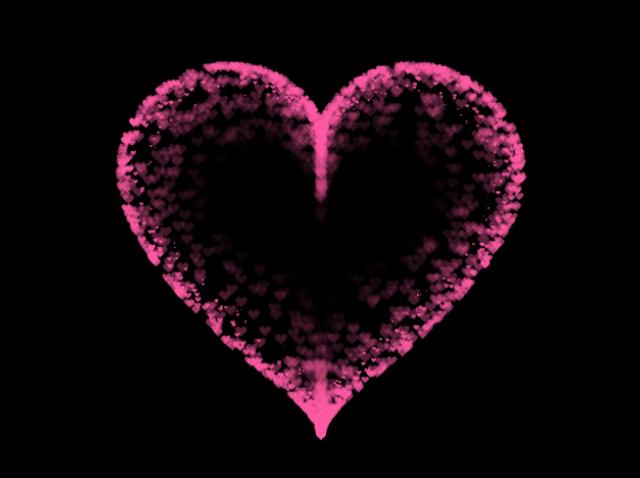
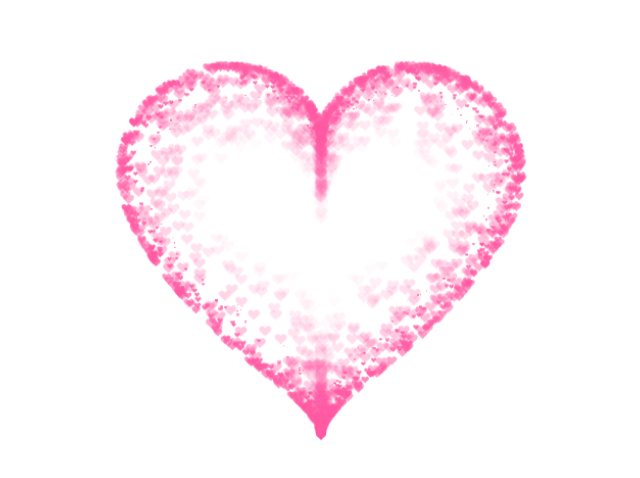
Before and after one commit to ngochaiisme/dnh, a plain HTML site: page index.html in a window 1280 px wide. Shown: the part 152-630 px from the top of the page, without its empty margins (319-959 px from the left). Drawn offline with Linux system fonts and the light colour scheme.

Commit message:
Update index.html

```diff
--- a/index.html
+++ b/index.html
@@ -14,7 +14,7 @@
   height: 100%;
   padding: 0;
   margin: 0;
-  background: #000;
+  background: #FFF;
   display: flex;
 	justify-content: center;
 	align-items: center;
```
